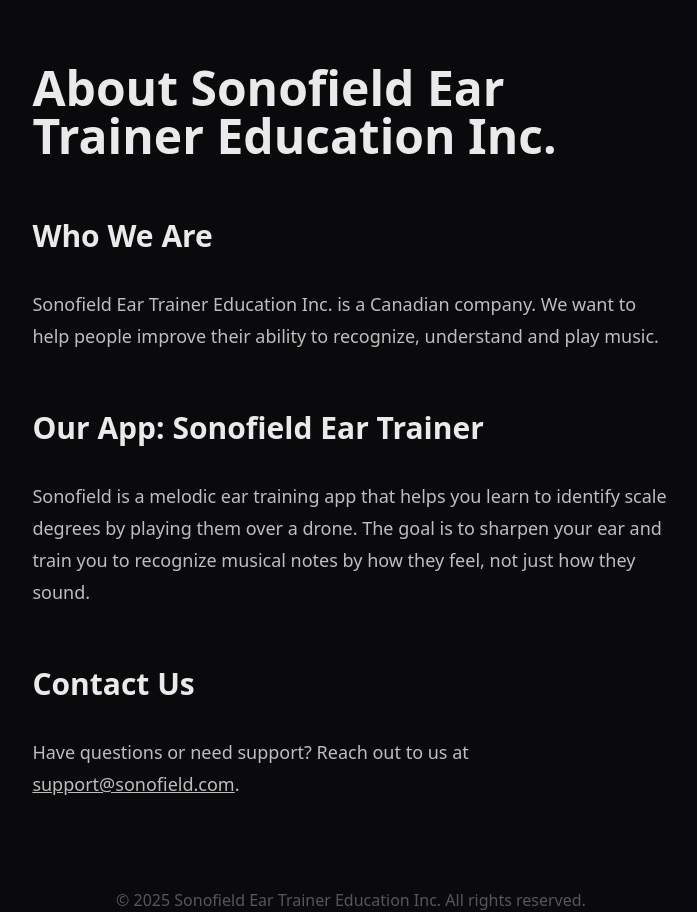
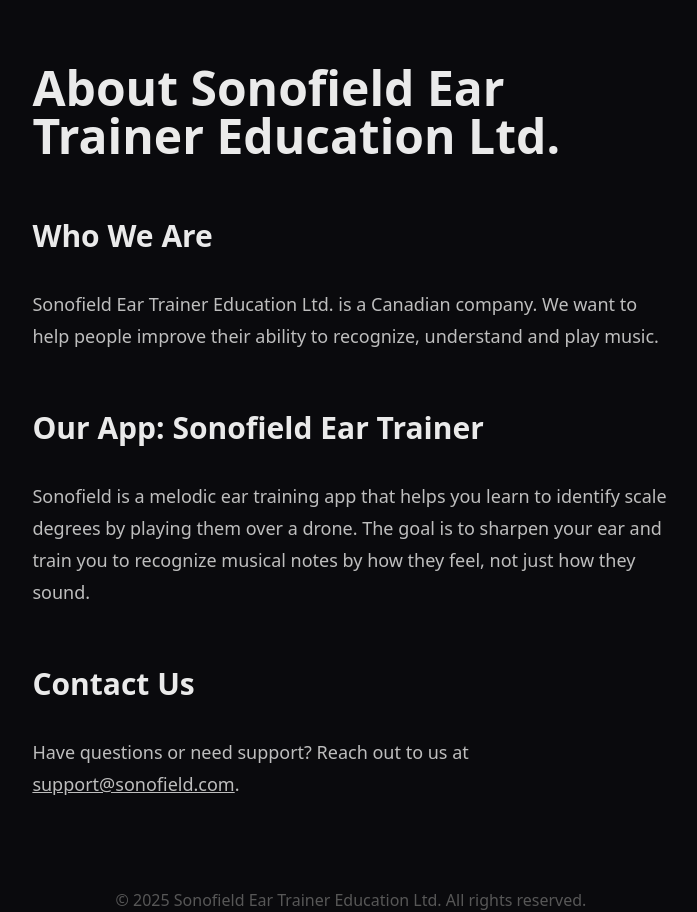
Before and after one commit to saarikivit/sonofield-ear-trainer-web, a SvelteKit app: page /about in a window 1280 px wide. Shown: the whole page, without its empty margins (289-986 px from the left). Built offline with nearby package versions, Linux system fonts and the light colour scheme.

Commit message:
chore: inc to ltd

```diff
--- a/src/routes/+layout.svelte
+++ b/src/routes/+layout.svelte
@@ -6,7 +6,7 @@
 {@render children()}
 
 <footer>
-	<p class="text-center">&copy; 2025 Sonofield Ear Trainer Education Inc. All rights reserved.</p>
+	<p class="text-center">&copy; 2025 Sonofield Ear Trainer Education Ltd. All rights reserved.</p>
 </footer>
 
 <style>
--- a/src/routes/about/+page.svelte
+++ b/src/routes/about/+page.svelte
@@ -1,12 +1,12 @@
 <div class="prose prose-zinc lg:prose-lg">
 	<header>
-		<h1>About Sonofield Ear Trainer Education Inc.</h1>
+		<h1>About Sonofield Ear Trainer Education Ltd.</h1>
 	</header>
 	<main>
 		<section>
 			<h2>Who We Are</h2>
 			<p>
-				Sonofield Ear Trainer Education Inc. is a Canadian company. We want to help people improve
+				Sonofield Ear Trainer Education Ltd. is a Canadian company. We want to help people improve
 				their ability to recognize, understand and play music.
 			</p>
 		</section>
--- a/src/routes/privacy-policy/+page.svelte
+++ b/src/routes/privacy-policy/+page.svelte
@@ -18,7 +18,7 @@
 	<h2>1. Contact Details</h2>
 
 	<p>
-		<b>Name:</b> Sonofield Ear Trainer Education Inc.
+		<b>Name:</b> Sonofield Ear Trainer Education Ltd.
 		<br />
 		<b>Correspondence Address:</b> PO Box 54523 Highgate PO, 7155 Kingsway Burnaby, BC V5E 4J6
 		Canada
```
